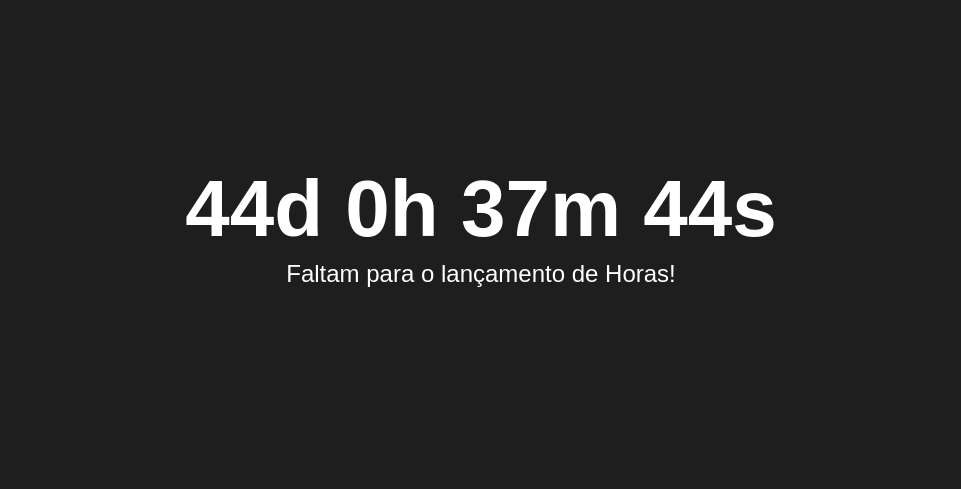
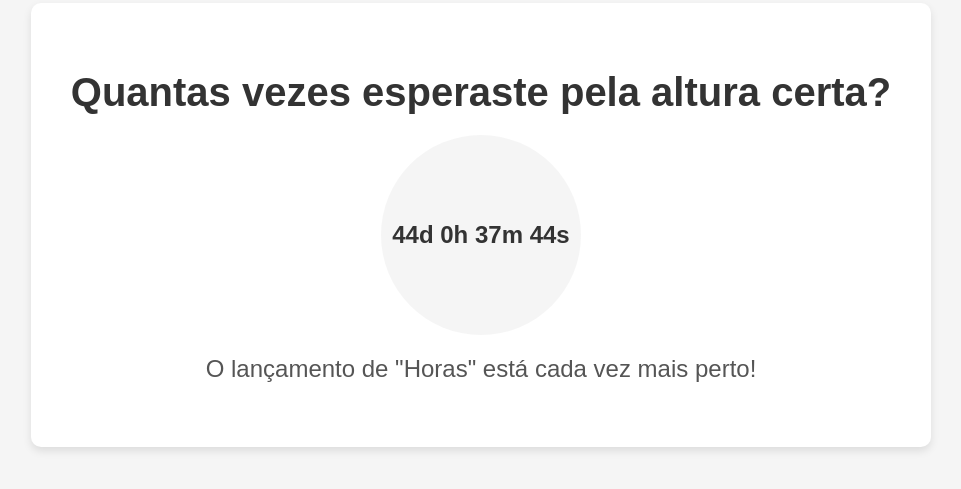
Before and after one commit to TempoOcultoporBia/Horas, a plain HTML site: page index.html in a window 1280 px wide. Shown: the part 175-664 px from the top of the page, without its empty margins (159-1120 px from the left). Drawn offline with Linux system fonts and the light colour scheme.

Commit message:
Update index.html

```diff
--- a/index.html
+++ b/index.html
@@ -3,7 +3,7 @@
 <head>
     <meta charset="UTF-8">
     <meta name="viewport" content="width=device-width, initial-scale=1.0">
-  <title>Contagem Decrescente - Horas</title>
+    <title>Horas - Contagem Regressiva</title>
     <style>
         body {
             font-family: Arial, sans-serif;
@@ -12,63 +12,85 @@
             align-items: center;
             height: 100vh;
             margin: 0;
-      background-color: #1e1e1e;
-      color: white;
+            background-color: #f5f5f5;
             text-align: center;
         }
+        .container {
+            background-color: #fff;
+            padding: 40px;
+            border-radius: 10px;
+            box-shadow: 0 4px 8px rgba(0, 0, 0, 0.1);
+        }
+        h1 {
+            font-size: 2.5rem;
+            margin-bottom: 20px;
+            color: #333;
+        }
+        .countdown-container {
+            position: relative;
+            width: 200px;
+            height: 200px;
+            border-radius: 50%;
+            background: conic-gradient(#d32f2f 0% 0%, #f5f5f5 0% 100%);
+            display: flex;
+            justify-content: center;
+            align-items: center;
+            margin: 0 auto;
+        }
         .countdown {
-      font-size: 3rem;
-      display: flex;
-      flex-direction: column;
-      align-items: center;
-      justify-content: center;
+            font-size: 1.5rem;
+            font-weight: bold;
+            color: #333;
+            position: absolute;
+            z-index: 10;
         }
-    .countdown span {
-      margin: 5px 0;
-    }
-    .countdown .time {
-      font-size: 5rem;
-      font-weight: bold;
-    }
-    .label {
+        .message {
             font-size: 1.5rem;
-      margin-top: 5px;
+            margin-top: 20px;
+            color: #555;
         }
     </style>
 </head>
 <body>
 
-  <div class="countdown">
-    <div id="timer" class="time">Carregando...</div>
-    <div class="label">Faltam para o lançamento de Horas!</div>
+<div class="container">
+    <h1>Quantas vezes esperaste pela altura certa?</h1>
+    <div class="countdown-container">
+        <div class="countdown" id="countdown">00d 00h 00m 00s</div>
+    </div>
+    <p class="message">O lançamento de "Horas" está cada vez mais perto!</p>
 </div>
 
 <script>
-    // Defina a data de contagem regressiva
-    const countDownDate = new Date("Apr 1, 2025 00:00:00").getTime();
+    // Data do lançamento
+    const launchDate = new Date("April 1, 2025 00:00:00").getTime();
 
     // Atualiza a contagem regressiva a cada 1 segundo
-    const x = setInterval(function() {
+    const countdownFunction = setInterval(function() {
+        const now = new Date().getTime();
+        const distance = launchDate - now;
 
-      // Pega a data e hora atuais
-      const now = new Date().getTime();
-
-      // Calcula a distância entre agora e a data de lançamento
-      const distance = countDownDate - now;
-
-      // Calcula dias, horas, minutos e segundos
+        // Cálculo de dias, horas, minutos e segundos
         const days = Math.floor(distance / (1000 * 60 * 60 * 24));
         const hours = Math.floor((distance % (1000 * 60 * 60 * 24)) / (1000 * 60 * 60));
         const minutes = Math.floor((distance % (1000 * 60 * 60)) / (1000 * 60));
         const seconds = Math.floor((distance % (1000 * 60)) / 1000);
 
-      // Exibe o resultado no elemento com id="timer"
-      document.getElementById("timer").innerHTML = `${days}d ${hours}h ${minutes}m ${seconds}s`;
+        // Exibe a contagem regressiva no formato textual
+        const countdownText = days + "d " + hours + "h " + minutes + "m " + seconds + "s ";
+        document.getElementById("countdown").innerHTML = countdownText;
 
-      // Se a contagem regressiva terminar
+        // Calcula o progresso do círculo
+        const totalTime = launchDate - new Date().getTime();
+        const percent = ((totalTime - distance) / totalTime) * 100;
+
+        // Atualiza o preenchimento do círculo
+        document.querySelector(".countdown-container").style.background = `conic-gradient(#d32f2f ${percent}% 0%, #f5f5f5 ${percent}% 100%)`;
+
+        // Quando a contagem regressiva terminar
         if (distance < 0) {
-        clearInterval(x);
-        document.getElementById("timer").innerHTML = "É hora!";
+            clearInterval(countdownFunction);
+            document.getElementById("countdown").innerHTML = "Lançamento realizado!";
         }
     }, 1000);
 </script>
```
Lines whose indentation alone changed are shown as unchanged.
